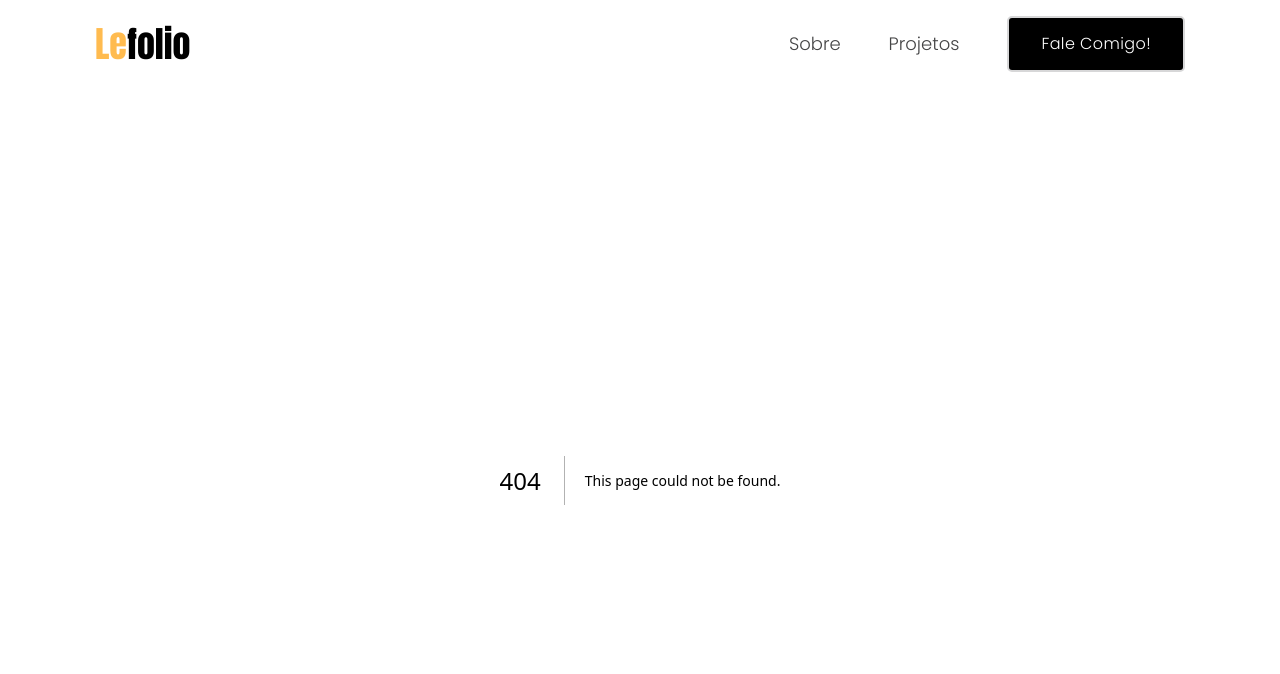
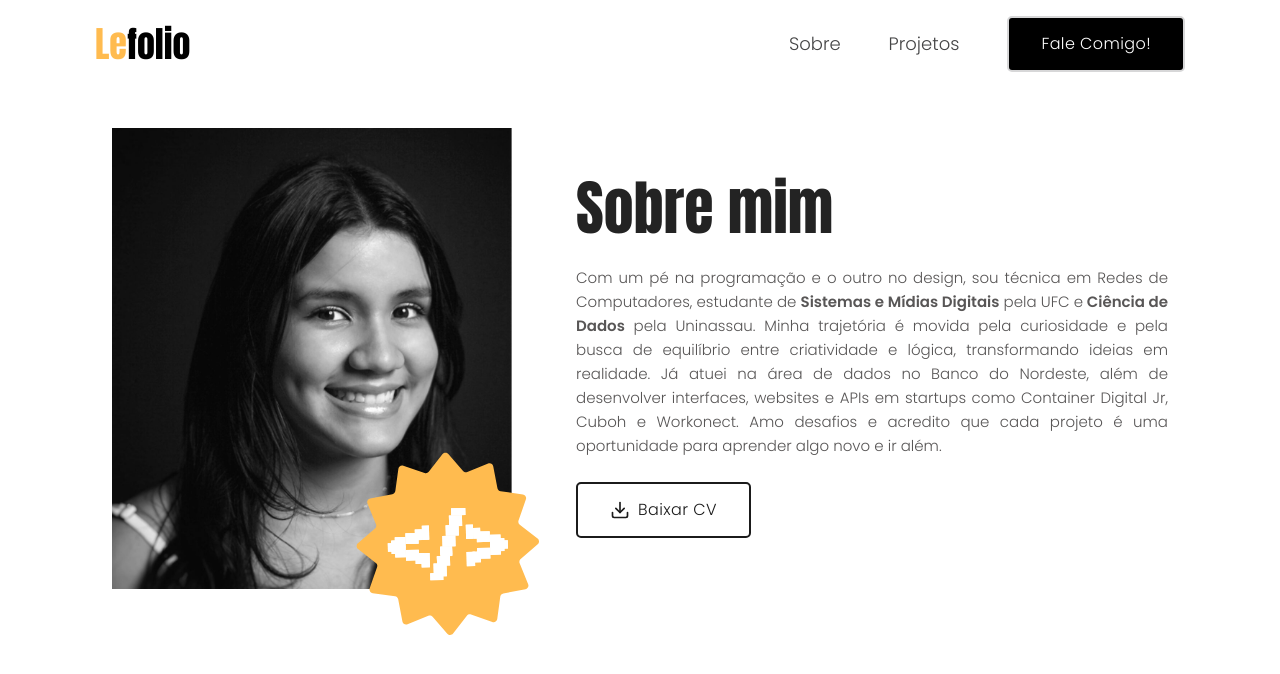
Before and after one commit to leticiar-io/portfolio-website, a Next.js app: page /about in a window 1280 px wide. Before the commit this address had no page. Shown: the top 674 px of the page. Built offline with nearby package versions, Linux system fonts and the light colour scheme.

Commit message:
feat: creating a page about

```diff
--- /dev/null
+++ b/src/app/about/about.tsx
@@ -0,0 +1,56 @@
+import { Button } from '@/components/button';
+import Image from 'next/image';
+import Link from 'next/link';
+import { FiDownload } from 'react-icons/fi';
+
+export default function About() {
+   return (
+      <section className="min-h-screen py-12 px-4 text-black-600">
+         <div className="flex flex-col lg:flex-row lg:items-center gap-8 lg:gap-16">
+            {/* Imagem principal */}
+            <Image
+               src="/profile.jpg"
+               alt="Profile Picture"
+               width={400}
+               height={400}
+               className="object-cover mx-auto w-[25rem] 2xl:w-[30rem]"
+            />
+            <Image
+               src="/code.svg"
+               alt="Profile Picture"
+               width={400}
+               height={400}
+               className="absolute mx-auto invisible lg:visible lg:w-[12rem] lg:left-[22rem] lg:top-[28rem] 2xl:w-[15rem] 2xl:left-[31rem] 2xl:top-[33rem]"
+            />
+
+            {/* Texto e link */}
+            <div className="flex flex-col space-y-3 2xl:space-y-8  lg:text-left lg:items-start">
+               <header className="mb-4">
+                  <h1 className="font-anton text-3xl sm:text-4xl md:text-5xl lg:text-6xl">Sobre mim</h1>
+               </header>
+               <p className="text-sm sm:text-base lg:text-[15px] 2xl:text-lg lg:text-justify font-light text-black-400">
+                  Com um pé na programação e o outro no design, sou técnica em Redes de Computadores,
+                  estudante de <b className="font-semibold">Sistemas e Mídias Digitais</b> pela UFC e
+                  <b className="font-semibold"> Ciência de Dados</b> pela Uninassau. Minha trajetória é movida pela
+                  curiosidade e pela busca de equilíbrio entre criatividade e lógica, transformando ideias em
+                  realidade. Já atuei na área de dados no Banco do Nordeste, além de desenvolver interfaces,
+                  websites e APIs em startups como Container Digital Jr, Cuboh e Workonect. Amo desafios e acredito
+                  que cada projeto é uma oportunidade para aprender algo novo e ir além.
+               </p>
+
+               <div>
+                  <Link href="https://github.com/leticiar-io" target="_blank">
+                     <Button
+                        variant="stroke"
+                        className="text-sm md:text-base px-6 md:px-8 py-2 md:py-3 sm:mt-3 2xl:mt-0 flex items-center justify-center hover:bg-gray-100 hover:border-gray-100 hover:px-10 transition-all duration-200"
+                     >
+                        <FiDownload className="mr-2 text-lg md:text-xl" />
+                        <span>Baixar CV</span>
+                     </Button>
+                  </Link>
+               </div>
+            </div>
+         </div>
+      </section>
+   );
+}
--- /dev/null
+++ b/src/app/about/page.tsx
@@ -0,0 +1,9 @@
+import About from './about';
+
+export default function AboutMe() {
+   return (
+      <div className='md:w-[80%] lg:w-[85%] 2xl:w-[75%] mx-auto'>
+         <About />
+      </div>
+   );
+}
```
Also changed, not shown: public/profile.jpg (added).
